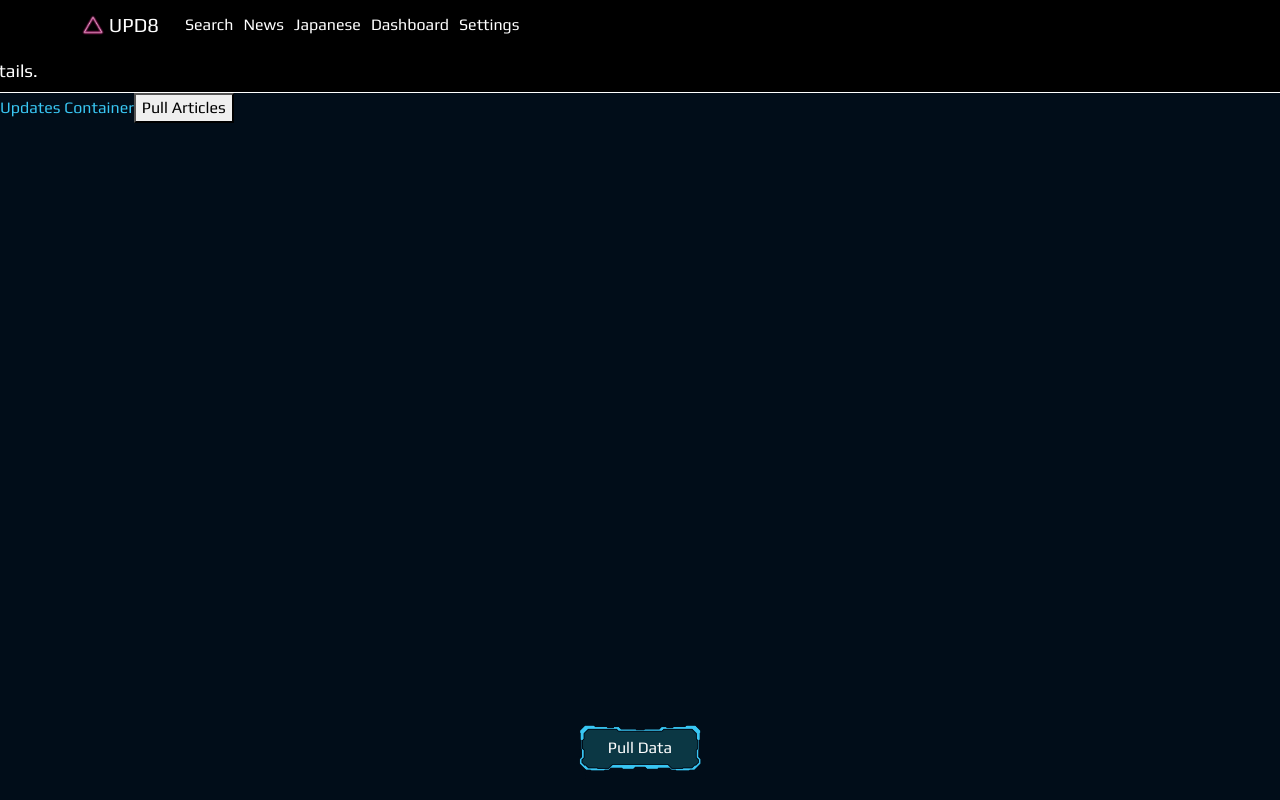
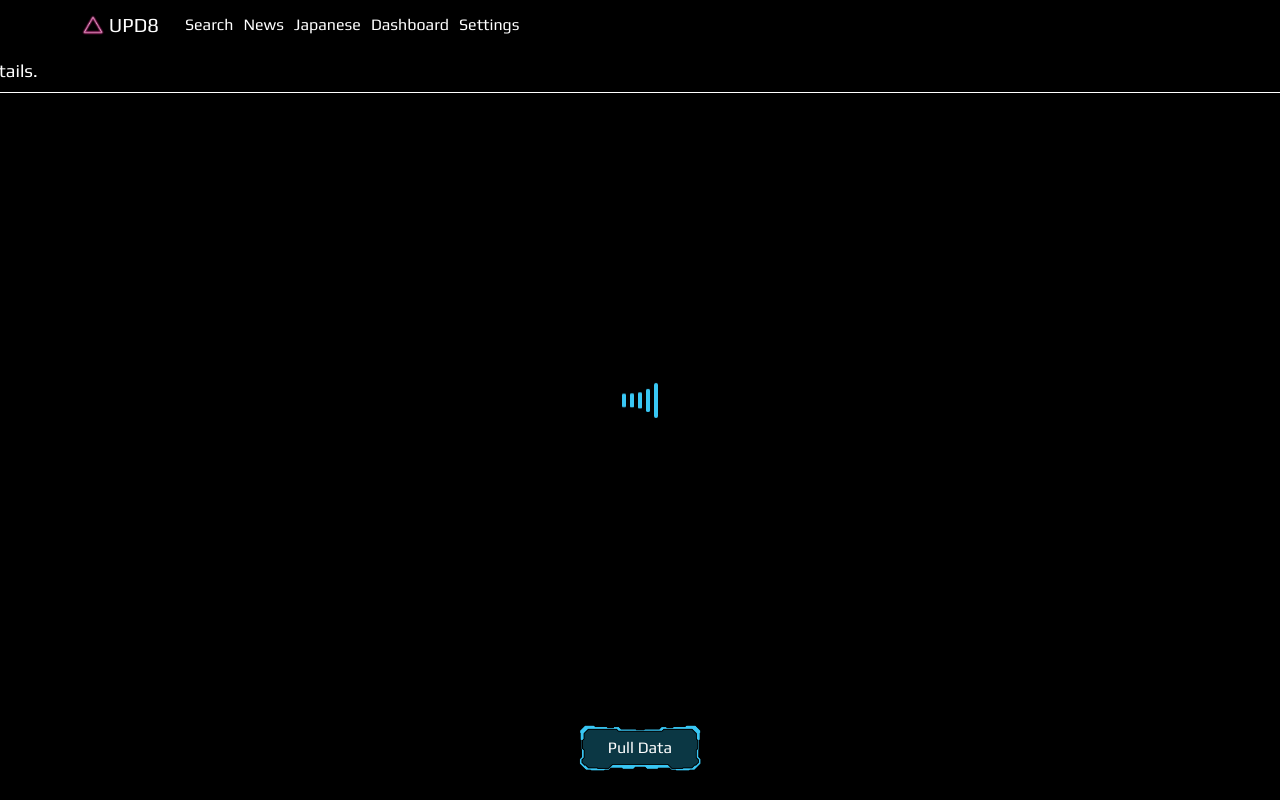
Before and after one commit to sebcyde/UPD8, a React (Create React App) app: page / in a window 1280 px wide. Built offline with nearby package versions, Linux system fonts and the light colour scheme.

Commit message:
added in dashboard loading screen

```diff
--- a/src/Components/Dashboard/UpdatesSection.tsx
+++ b/src/Components/Dashboard/UpdatesSection.tsx
@@ -2,17 +2,22 @@ import React, { useCallback, useEffect, useState } from 'react';
 import { Navigate } from 'react-router-dom';
 import styled from 'styled-components';
 import { RetrieveNews } from '../../API/NewsCatcher';
+import LoadingAnimation from '../Loading/LoadingAnimation';
 
 type Props = {};
-const UpdatesContainer = styled.div``;
+const UpdatesContainer = styled.div`
+	height: 100%;
+`;
 
 function UpdatesSection({}: Props) {
 	const [Timer, setTimer] = useState<number>(0);
 	const [PageView, setPageView] = useState<any[]>();
+	const [Loading, setLoading] = useState(true);
 
 	const Startup = async () => {
 		const Articles = await RetrieveNews(ViewArticle);
 		setPageView(Articles);
+		setLoading(false);
 	};
 
 	const ViewArticle = (ArticleLink: string) => {
@@ -27,9 +32,14 @@ function UpdatesSection({}: Props) {
 
 	return (
 		<UpdatesContainer>
-			Updates Container
-			<button onClick={PullNews}>Pull Articles</button>
-			{PageView ? PageView.map((Article: any) => Article) : null}
+			<button onClick={PullNews} style={{ position: 'fixed', top: '100px' }}>
+				Pull Articles
+			</button>
+			{!Loading ? (
+				PageView!.map((Article: any) => Article)
+			) : (
+				<LoadingAnimation />
+			)}
 		</UpdatesContainer>
 	);
 }
--- /dev/null
+++ b/src/Components/Loading/LoadingAnimation.tsx
@@ -0,0 +1,19 @@
+import React from 'react';
+import { LoadingContainer } from '../../Styles/AllComponents';
+import ClipLoader from 'react-spinners/ScaleLoader';
+
+type Props = {};
+
+function LoadingAnimation({}: Props) {
+	return (
+		<LoadingContainer>
+			<ClipLoader
+				color={'#39C7F4'}
+				aria-label="Loading Spinner"
+				data-testid="loader"
+			/>
+		</LoadingContainer>
+	);
+}
+
+export default LoadingAnimation;
--- a/src/Styles/AllComponents.ts
+++ b/src/Styles/AllComponents.ts
@@ -26,11 +26,10 @@ export const LoadingContainer = styled.div`
 	flex-direction: column;
 	align-items: center;
 	justify-content: center;
+	overflow: hidden;
+	position: fixed;
+	top: 0px;
 `;
-// background-image: url(${LoadingBG});
-// background-size: 80%;
-// background-position: center;
-// background-repeat: no-repeat;
 
 export const DashboardContainer = styled.div`
 	height: 100%;
```
